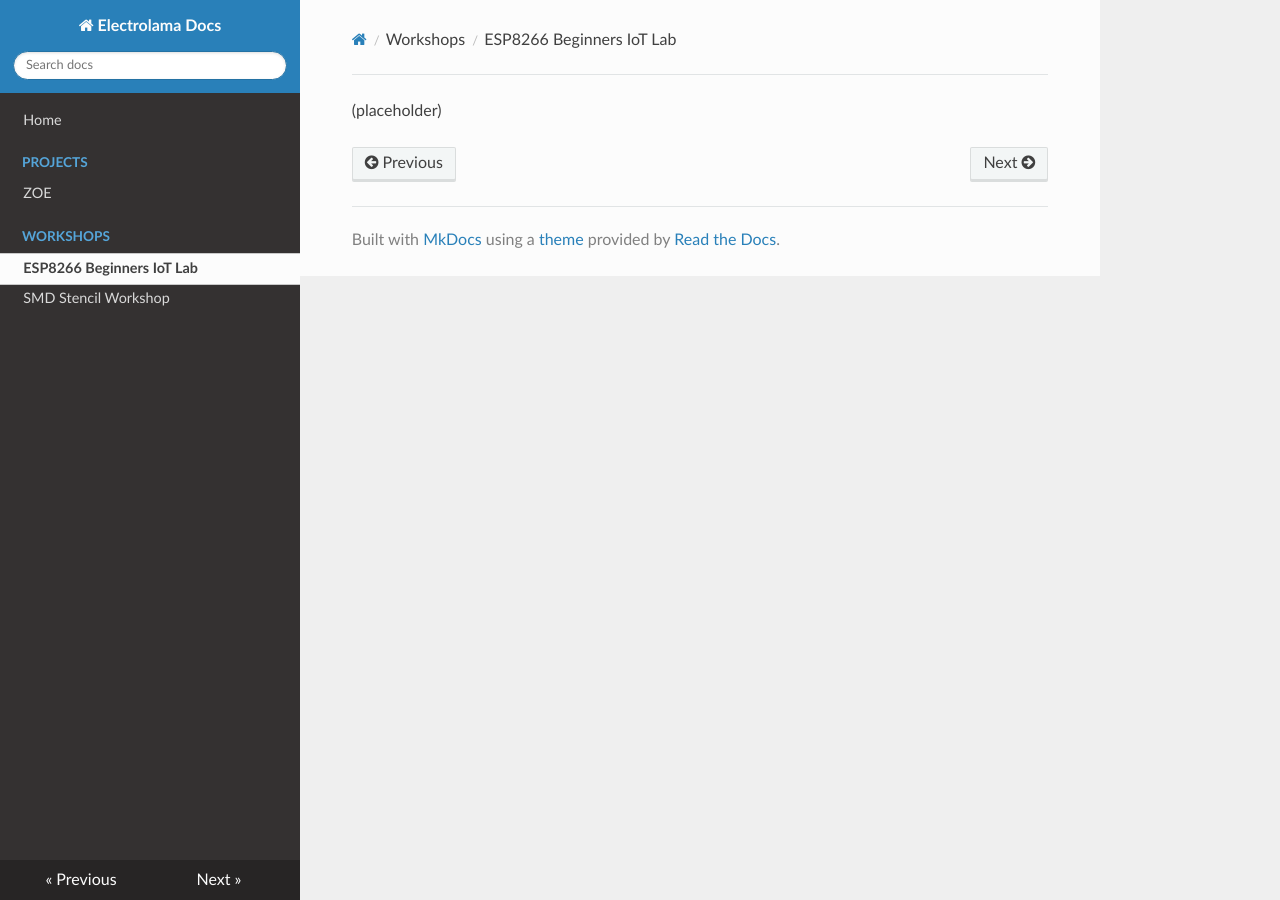
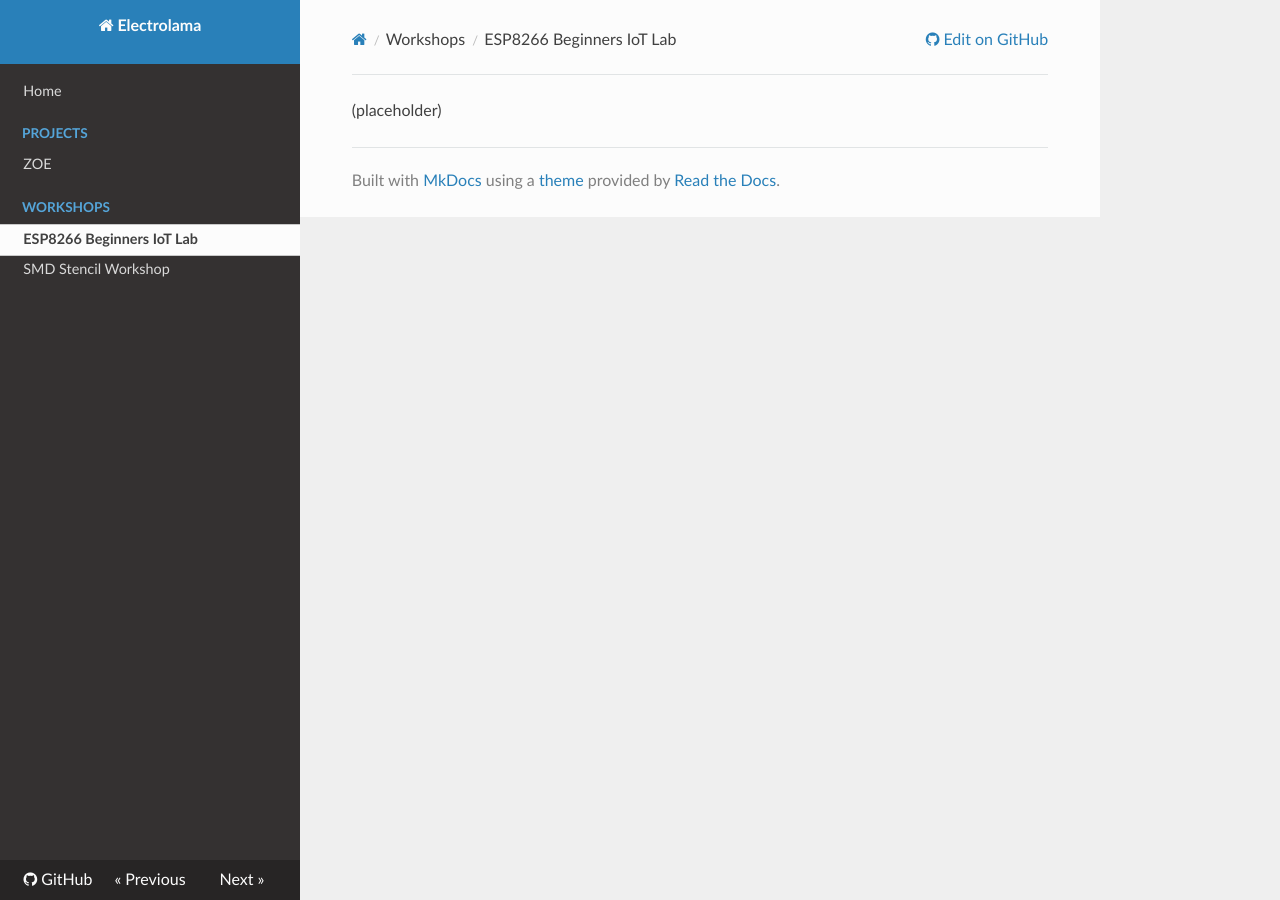
Before and after one commit to paul-jewell/docs, an MkDocs documentation site: the page built from docs/workshops/elk.md, in a window 1280 px wide. Built offline with MkDocs 1.6.1, drawn with Linux system fonts in a browser that asks for light colours; nearby versions of some CDN libraries.

Commit message:
change site config and build deps

```diff
--- a/mkdocs.yml
+++ b/mkdocs.yml
@@ -1,2 +1,11 @@
-site_name: Electrolama Docs
-theme: readthedocs
+site_name: Electrolama
+repo_url: https://github.com/electrolama/docs
+plugins: []
+theme:
+  name: readthedocs
+  #custom_dir: 'tweaks/'
+  include_search_page: false
+  search_index_only: true
+  prev_next_buttons_location: none
+  navigation_depth: 4
+extra_css: [_css/electrolama.css]
```
Also changed, not shown: requirements.txt (+2 -9 lines).
